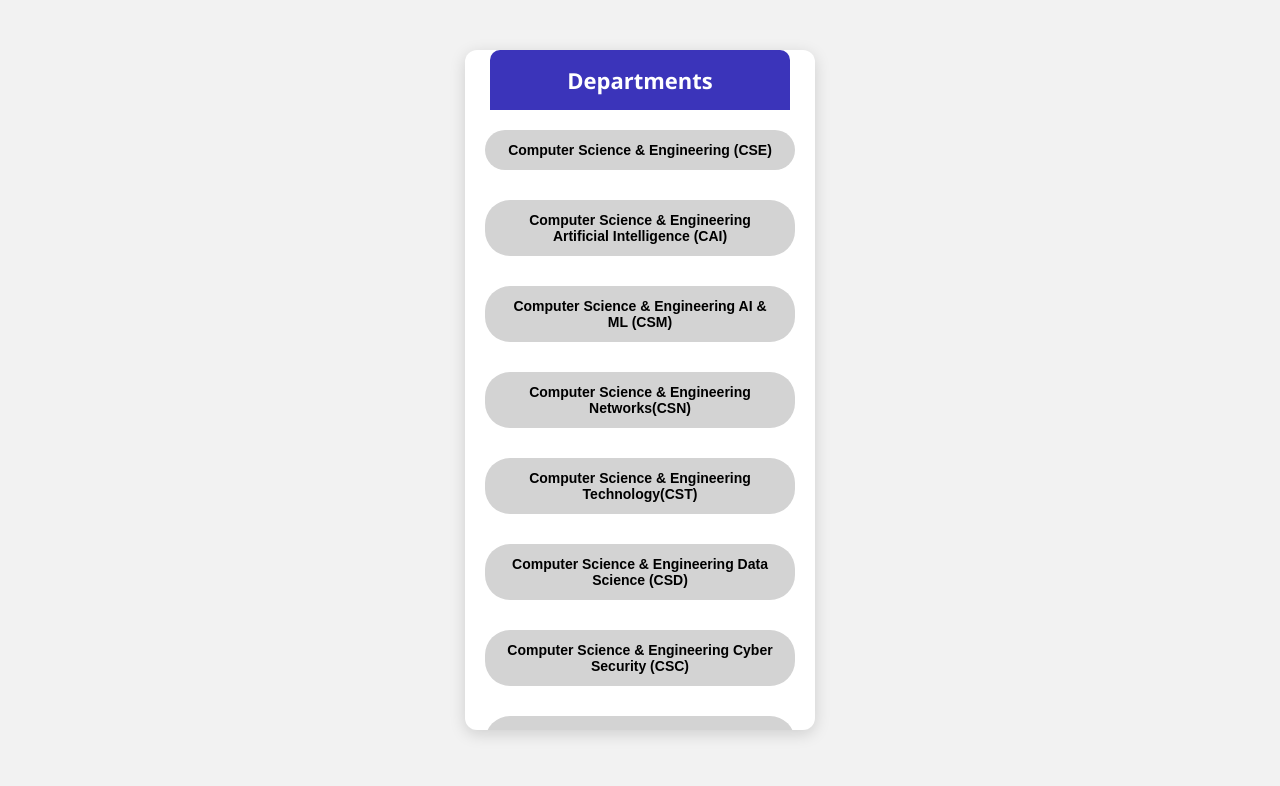
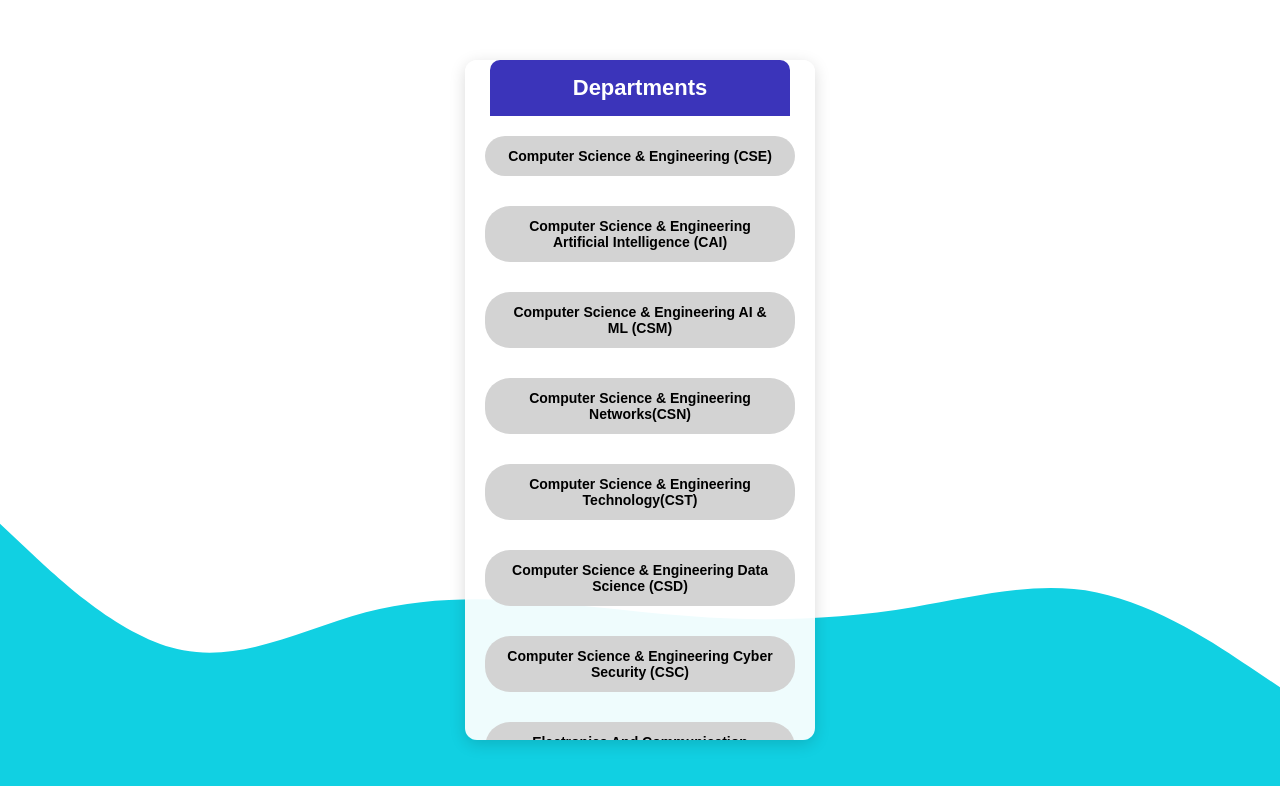
Before and after one commit to PAVANI2511/NoticeBoard, a React (Create React App) app: page /departments in a window 1280 px wide. Shown: the top 786 px of the page. Built offline with nearby package versions, Linux system fonts and the light colour scheme.

Commit message:
update components and public folder

```diff
--- a/src/components/Departments.css
+++ b/src/components/Departments.css
@@ -1,24 +1,18 @@
-.departments-container {
-  display: flex;
-  justify-content: center;
-  align-items: center;
-  height: 100vh;
-  background-color: #f2f2f2;
-}
 .container {
   font-family: Arial, sans-serif;
-  background-color: #fff;
+  background-color: #ffffffee; /* slight transparency to see background */
   border-radius: 12px;
   width: 350px;
   height: 85vh;
   margin: auto;
-  box-shadow: 0 4px 16px rgba(0,0,0,0.15);
+  box-shadow: 0 4px 16px rgba(0, 0, 0, 0.15);
   display: flex;
   flex-direction: column;
   overflow: hidden;
 }
+
 .header {
-  background-color: #6c63ff;
+  background-color: #5047f9;
   color: #fff;
   font-size: 20px;
   font-weight: bold;
@@ -27,6 +21,7 @@
   border-top-left-radius: 12px;
   border-top-right-radius: 12px;
 }
+
 .buttons {
   padding: 0 20px 15px 20px;
   overflow-y: auto;
@@ -36,16 +31,20 @@
   flex-direction: column;
   gap: 10px;
 }
+
 .buttons::-webkit-scrollbar {
   width: 6px;
 }
+
 .buttons::-webkit-scrollbar-thumb {
   background-color: #aaa;
   border-radius: 4px;
 }
+
 .buttons::-webkit-scrollbar-thumb:hover {
   background: #888;
 }
+
 .dept-button {
   background-color: #d3d3d3;
   color: #000;
--- a/src/components/Departments.js
+++ b/src/components/Departments.js
@@ -1,3 +1,4 @@
+// src/components/Departments.js
 import React from 'react';
 import { useNavigate } from 'react-router-dom';
 import './Departments.css';
@@ -24,7 +25,20 @@ const Departments = () => {
   };
 
   return (
-    <div className="departments-container">
+    <div
+      className="departments-container"
+      style={{
+        backgroundImage: "url('/wave-haikei.svg')",
+        backgroundSize: 'cover',
+        backgroundRepeat: 'no-repeat',
+        backgroundPosition: 'center',
+        backgroundAttachment: 'fixed',
+        minHeight: '100vh',
+        display: 'flex',
+        justifyContent: 'center',
+        alignItems: 'center'
+      }}
+    >
       <div className="container">
         <div className="header">Departments</div>
         <div className="buttons">
--- a/src/components/FileUploader.css
+++ b/src/components/FileUploader.css
@@ -1,12 +1,31 @@
+.upload-container {
+  font-family: Arial, sans-serif;
+  background-color: #ffffffee; /* slight transparency to see background */
+  border-radius: 12px;
+  width: 350px;
+  height: 85vh;
+  margin: auto;
+  box-shadow: 0 4px 16px rgba(0, 0, 0, 0.15);
+  display: flex;
+  flex-direction: column;
+  overflow: hidden;
+}
+
+
+/* Centered upload UI */
 .file-uploader-container {
   display: flex;
   flex-direction: column;
   align-items: center;
   justify-content: center;
-  min-height: 100vh;
-  font-family: 'Segoe UI', sans-serif;
+  background-color: #ffffffee; /* semi-transparent white */
+  border-radius: 12px;
+  padding: 30px 20px;
+  box-shadow: 0 4px 16px rgba(0, 0, 0, 0.1);
+  width: 360px;
 }
 
+/* Drop zone for file */
 .drop-area {
   border: 2px dashed #bbb;
   border-radius: 12px;
@@ -21,12 +40,14 @@
   padding: 20px;
 }
 
+/* Upload image inside drop area */
 .upload-icon {
   width: 40px;
   height: 40px;
   margin-bottom: 12px;
 }
 
+/* Buttons */
 .browse-button,
 .submit-button {
   background-color: #6c63ff;
@@ -37,7 +58,8 @@
   border-radius: 8px;
   cursor: pointer;
   font-weight: 500;
-  width: 300px; /* 👈 Match width with .drop-area */
+  width: 300px;
+  transition: background-color 0.3s ease;
 }
 
 .browse-button:hover,
@@ -45,12 +67,14 @@
   background-color: #5548d9;
 }
 
+/* Uploaded file info */
 .file-info {
   margin-top: 16px;
   font-size: 15px;
   color: #333;
 }
 
+/* Upload status or validation messages */
 .message {
   margin-top: 8px;
   font-size: 14px;
--- a/src/components/FileUploader.js
+++ b/src/components/FileUploader.js
@@ -76,6 +76,20 @@ const FileUploader = () => {
   };
 
   return (
+    <div
+      className="uploader-container"
+      style={{
+        backgroundImage: "url('/wave-haikei.svg')",
+        backgroundSize: 'cover',
+        backgroundRepeat: 'no-repeat',
+        backgroundPosition: 'center',
+        backgroundAttachment: 'fixed',
+        minHeight: '100vh',
+        display: 'flex',
+        justifyContent: 'center',
+        alignItems: 'center',
+      }}
+    >
       <div className="file-uploader-container">
         <div
           className="drop-area"
@@ -109,6 +123,7 @@ const FileUploader = () => {
           Submit
         </button>
       </div>
+    </div>
   );
 };
 
--- a/src/components/Year.css
+++ b/src/components/Year.css
@@ -1,9 +1,15 @@
 .container {
-  text-align: center;
-  margin-top: 50px;
-  font-family: 'Segoe UI', sans-serif;
+  font-family: Arial, sans-serif;
+  background-color: #ffffffee; /* slight transparency to see background */
+  border-radius: 12px;
+  width: 350px;
+  height: 85vh;
+  margin: auto;
+  box-shadow: 0 4px 16px rgba(0, 0, 0, 0.15);
+  display: flex;
+  flex-direction: column;
+  overflow: hidden;
 }
-
 .header {
   background-color: #3b34ba;
   color: #fff;
--- a/src/components/Year.js
+++ b/src/components/Year.js
@@ -10,14 +10,28 @@ const Year = () => {
   };
 
   return (
+    <div
+      className="year-container"
+      style={{
+        backgroundImage: "url('/wave-haikei.svg')",
+        backgroundSize: 'cover',
+        backgroundRepeat: 'no-repeat',
+        backgroundPosition: 'center',
+        backgroundAttachment: 'fixed',
+        minHeight: '100vh',
+        display: 'flex',
+        justifyContent: 'center',
+        alignItems: 'center'
+      }}
+    >
       <div className="container">
         <div className="header">Select Year</div>
-
         <button className="year-button" onClick={() => handleClick("1")}>1st Year</button>
         <button className="year-button" onClick={() => handleClick("2")}>2nd Year</button>
         <button className="year-button" onClick={() => handleClick("3")}>3rd Year</button>
         <button className="year-button" onClick={() => handleClick("4")}>4th Year</button>
       </div>
+    </div>
   );
 };
 
```
Also changed, not shown: public/wave-haikei.svg (added). Lines whose indentation alone changed are shown as unchanged.
